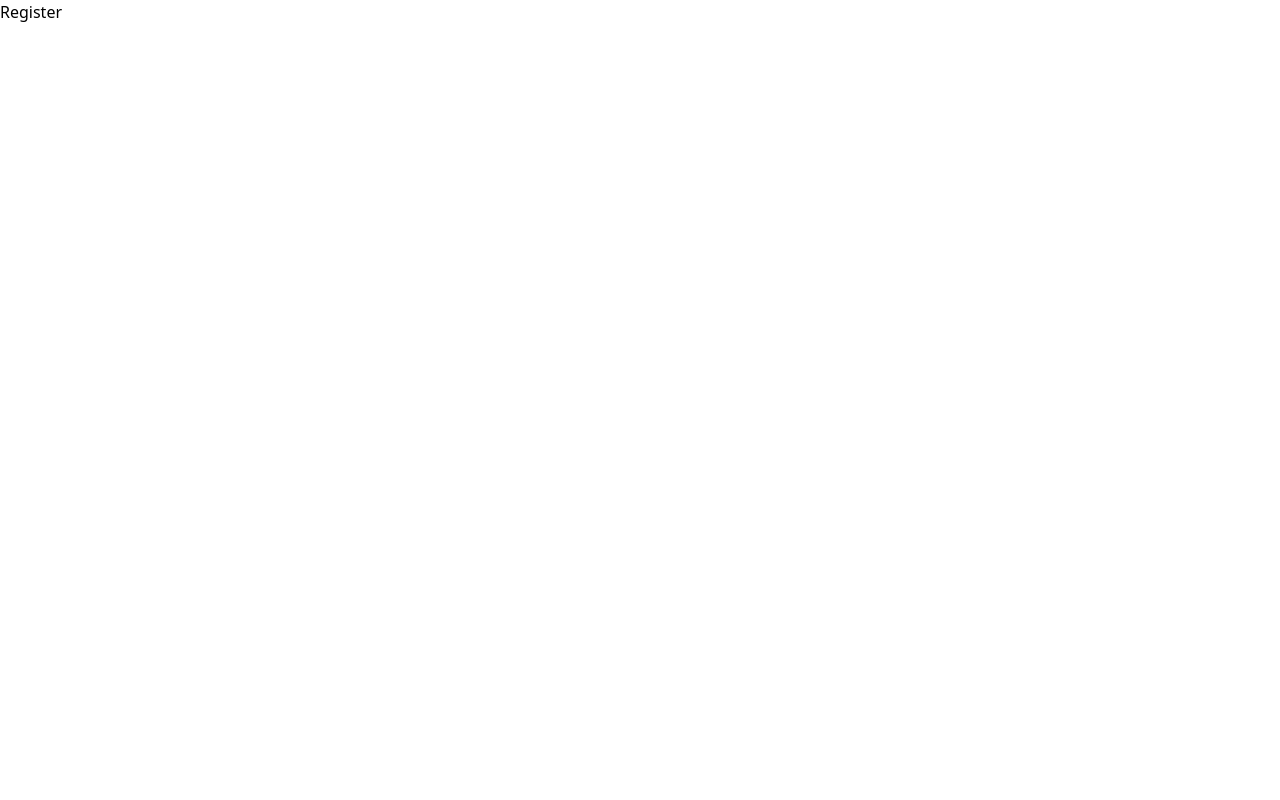
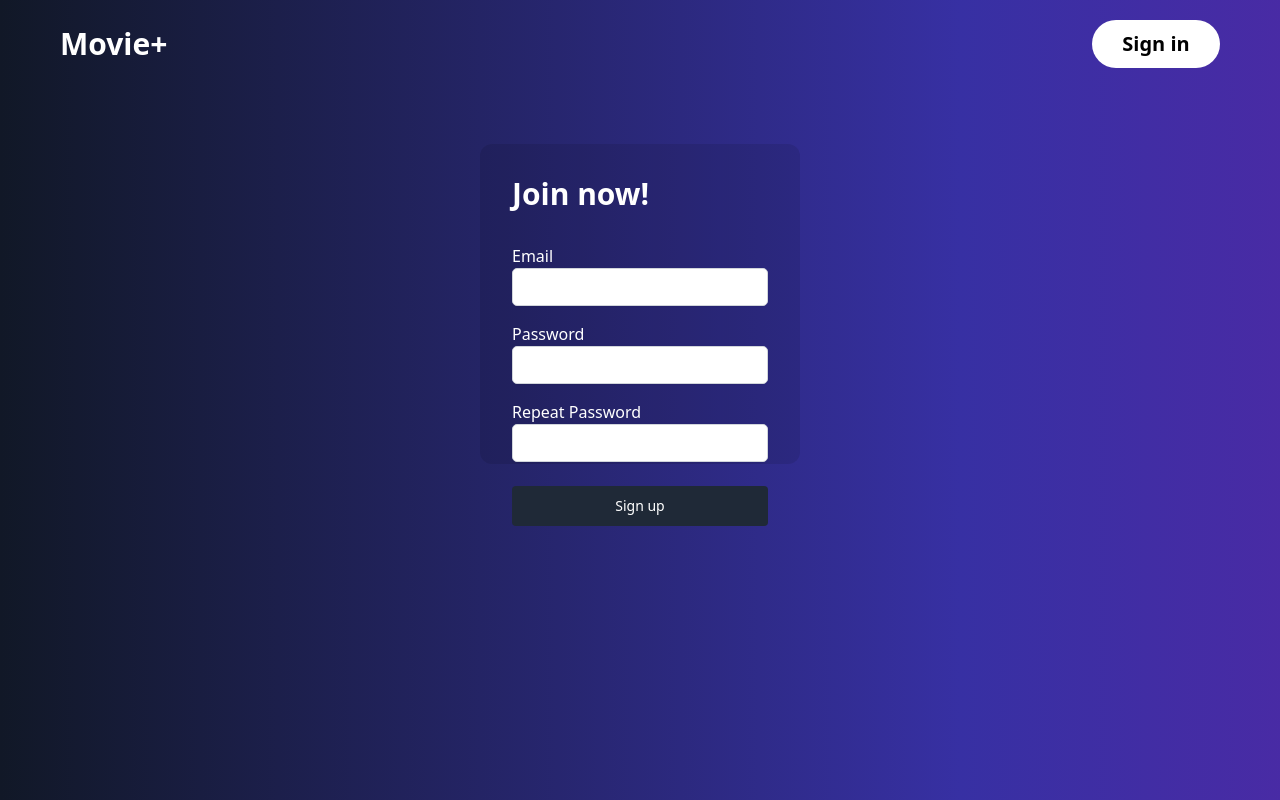
Before and after one commit to markbakos/movieplus, a React (Vite) app in the folder client/: page /register in a window 1280 px wide. Built offline with nearby package versions, Linux system fonts and the light colour scheme.

Commit message:
Added Register page design

```diff
--- a/client/src/pages/Home.tsx
+++ b/client/src/pages/Home.tsx
@@ -44,7 +44,7 @@ const Home:FC = () => {
                         <button className="text-3xl text-white font-bold mx-10 select-none h-12">Movie+</button>
                     </Link>
                     <Link to="/login">
-                        <button className="text-xl text-black font-bold mx-10 bg-white w-32 h-12 rounded-full hover:bg-gray-200 active:bg-gray-300 transition">Sign in</button>
+                        <button className="text-xl text-black font-bold mx-10 select-none bg-white w-32 h-12 rounded-full hover:bg-gray-200 active:bg-gray-300 transition">Sign in</button>
                     </Link>
 
                 </nav>
@@ -65,7 +65,7 @@ const Home:FC = () => {
                 <div className="flex flex-col items-center py-4">
                     <h2 className="text-xl text-white select-none">Ready to get started? Register now!</h2>
                     <Link to="/register">
-                        <button className="text-xl text-white px-10 py-3 mt-4 bg-blue-700 rounded-full hover:bg-blue-800 active:bg-blue-900 transition">Join now</button>
+                        <button className="text-xl text-white px-10 py-3 mt-4 select-none bg-blue-700 rounded-full hover:bg-blue-800 active:bg-blue-900 transition">Join now</button>
                     </Link>
                 </div>
 
--- a/client/src/pages/Register.tsx
+++ b/client/src/pages/Register.tsx
@@ -1,7 +1,120 @@
-import {FC} from "react"
+import React, {FC, useState} from "react"
+import {motion} from "framer-motion";
+import {Link} from "react-router-dom";
 
 export const Register:FC = () => {
+
+    const [mousePosition, setMousePosition] = useState({x: 0, y: 0})
+
+    const handleMouseMove = (event: React.MouseEvent<HTMLDivElement>) => {
+        setMousePosition({x: event.clientX, y: event.clientY})
+    }
+
+    const [isLoading, setIsLoading] = useState(false)
+    const [message, setMessage] = useState("")
+
+    const [email, setEmail] = useState("")
+    const [password, setPassword] = useState("")
+    const [confirmPassword, setConfirmPassword] = useState("")
+
+    const handleSubmit = (event: React.FormEvent<HTMLFormElement>) => {
+        event.preventDefault()
+        if(isLoading) return
+
+        if(password !== confirmPassword) {
+            setMessage('Passwords do not match!')
+            return
+        }
+
+        setIsLoading(true)
+        setMessage('')
+    }
+
     return(
-        <div>Register</div>
+        <div
+            onMouseMove={handleMouseMove}
+            className="relative h-screen w-screen overflow-hidden flex justify-center items-center"
+        >
+            <motion.div
+                className="absolute inset-0 bg-gradient-to-r from-gray-900 via-indigo-800 to-purple-800"
+                style={{
+                    backgroundSize: "150% 150%",
+                }}
+                animate={{
+                    backgroundPosition: `${mousePosition.x / 20}% ${mousePosition.y / 20}%`,
+                }}
+                transition={{
+                    ease: "linear",
+                    duration: 0.1,
+                }}
+            >
+                <div className="absolute top-5 left-5">
+                    <Link to="/">
+                        <button className="text-3xl text-white font-bold mx-10 select-none h-12">Movie+</button>
+                    </Link>
+                </div>
+                <div className="absolute top-5 right-5">
+                    <Link to="/login">
+                        <button className="text-xl text-black font-bold mx-10 select-none bg-white w-32 h-12 rounded-full hover:bg-gray-200 active:bg-gray-300 transition">Sign in</button>
+                    </Link>
+                </div>
+
+
+
+                <div className="h-screen mt-[-6rem] flex flex-col items-center justify-center">
+                    <form
+                        onSubmit={handleSubmit}
+                        className="lg:w-1/4 h-2/5 m-8 w-[80vw] bg-black/10 rounded-xl text-white">
+                        <h1 className="lg:m-8 m-4 text-3xl font-semibold cursor-default">Join now!</h1>
+                        <label htmlFor="email" className="block ml-[10%] text-md font-medium">
+                            Email
+                        </label>
+                        <input
+                            id="email"
+                            name="email"
+                            type="text"
+                            className="appearance-none block mx-auto w-[80%] px-3 py-2 border border-gray-300 rounded-[5px] shadow-sm placeholder-gray-400 focus:outline-none focus:ring-gray-500 focus:border-gray-500 lg:text-md sm:text-sm text-gray-900"
+                            value={email}
+                            onChange={(e) => setEmail(e.target.value)}
+                            required
+                        />
+
+                        <label htmlFor="password" className="block ml-[10%] text-md font-medium mt-4">
+                            Password
+                        </label>
+                        <input
+                            id="password"
+                            name="password"
+                            type="password"
+                            className="appearance-none block mx-auto w-[80%] px-3 py-2 border border-gray-300 rounded-[5px] shadow-sm placeholder-gray-400 focus:outline-none focus:ring-gray-500 focus:border-gray-500 lg:text-md sm:text-sm text-gray-900"
+                            value={password}
+                            onChange={(e) => setPassword(e.target.value)}
+                            required
+                        />
+                        <label htmlFor="password" className="block ml-[10%] text-md font-medium mt-4">
+                            Repeat Password
+                        </label>
+                        <input
+                            id="password"
+                            name="password"
+                            type="password"
+                            className="appearance-none block mx-auto w-[80%] px-3 py-2 border border-gray-300 rounded-[5px] shadow-sm placeholder-gray-400 focus:outline-none focus:ring-gray-500 focus:border-gray-500 lg:text-md sm:text-sm text-gray-900"
+                            value={confirmPassword}
+                            onChange={(e) => setConfirmPassword(e.target.value)}
+                            required
+                        />
+
+                        <button
+                            className="w-[80%] ml-[10%] mt-6 text-center text-white bg-gray-800 hover:bg-gray-900 transition font-medium rounded-[4px] text-sm px-5 py-2.5"
+                            type="submit"
+                            disabled={isLoading}>
+                            {isLoading ? "Signing up..." : "Sign up"}
+                        </button>
+                    </form>
+                    {message && <div className="text-xl font-medium text-red-500">{message}</div>}
+                </div>
+
+            </motion.div>
+        </div>
     )
 }
```
